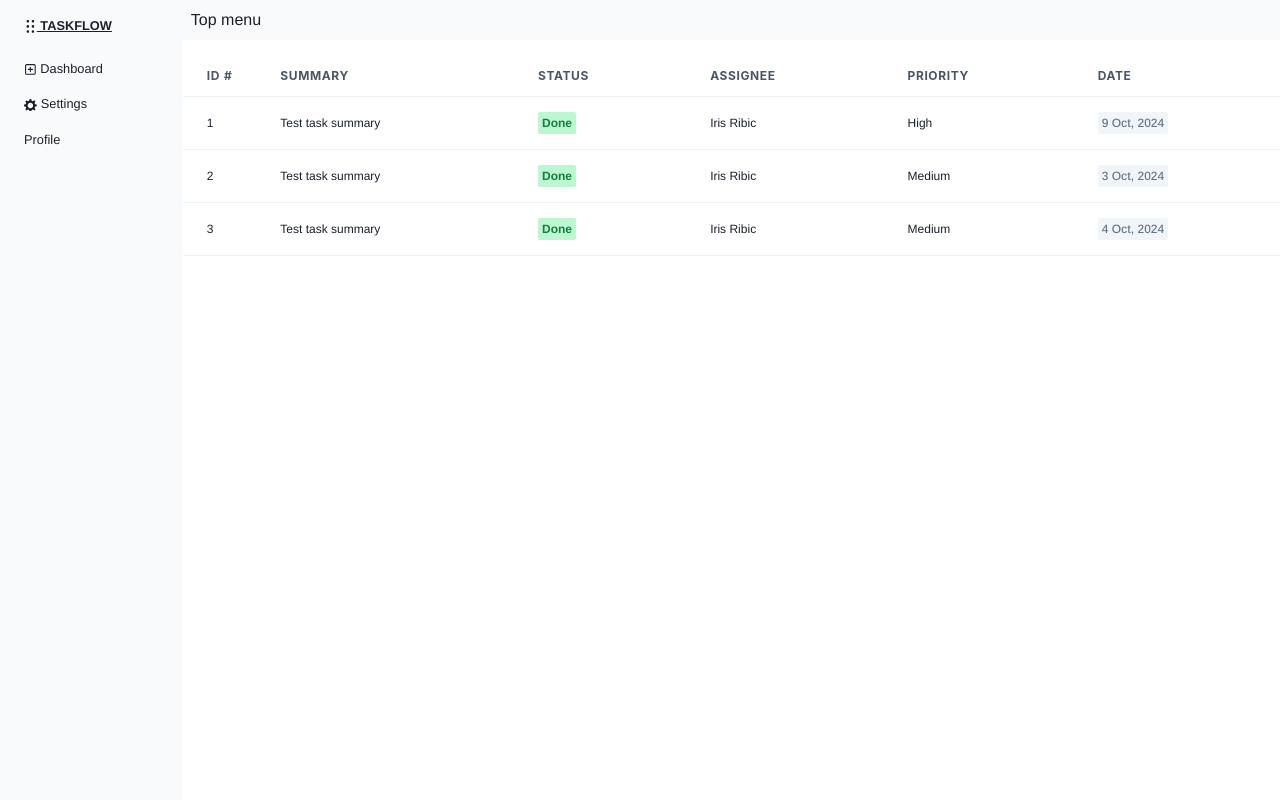
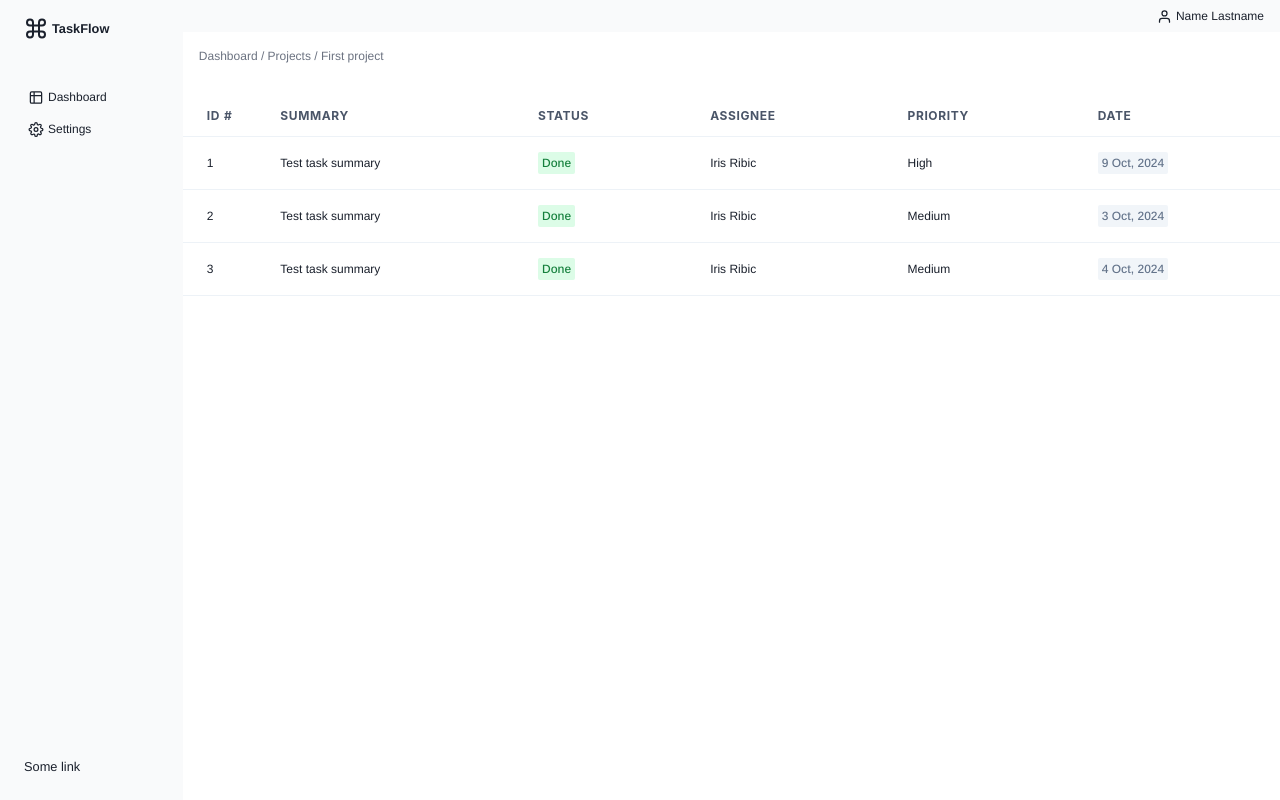
Before and after one commit to tatjanab/taskflow, a Next.js app: page / in a window 1280 px wide. Built offline with nearby package versions, Linux system fonts and the light colour scheme.

Commit message:
icon pack installed, minor styling updates

```diff
--- a/package.json
+++ b/package.json
@@ -17,7 +17,8 @@
     "framer-motion": "^11.11.1",
     "next": "14.2.14",
     "react": "^18",
-    "react-dom": "^18"
+    "react-dom": "^18",
+    "react-feather": "^2.0.10"
   },
   "devDependencies": {
     "@types/node": "^20",
--- a/src/app/components/Dashboard.tsx
+++ b/src/app/components/Dashboard.tsx
@@ -29,11 +29,11 @@ function Dashboard() {
         <Tbody>
           {testData.map((item) => {
             return (
-              <Tr key={item.id}>
+              <Tr key={item.id} className='hover:bg-slate-100'>
                 <Td width='40px'>{item.id}</Td>
                 <Td>{item.summary}</Td>
                 <Td>
-                  <span className='rounded-sm bg-green-200 p-1 font-bold text-green-700'>
+                  <span className='rounded-sm bg-green-100 p-1 font-medium text-green-700'>
                     {item.status}
                   </span>
                 </Td>
--- a/src/app/components/Sidebar.tsx
+++ b/src/app/components/Sidebar.tsx
@@ -1,25 +1,29 @@
 "use client";
 
 import { Box, Link } from "@chakra-ui/react";
-import { DragHandleIcon, SettingsIcon, PlusSquareIcon } from "@chakra-ui/icons";
+
+import { DragHandleIcon, PlusSquareIcon, SunIcon } from "@chakra-ui/icons";
+import { Table, Settings, Command } from "react-feather";
 
 function Sidebar() {
   return (
     <Box height='100vh' className='bg-gray-primary sidebar flex w-1/6 flex-col'>
-      <Link className='px-6 py-4 font-bold uppercase'>
-        <DragHandleIcon /> TaskFlow
+      <Link className='text-md flex flex-row items-center px-6 py-4 font-bold'>
+        <Command height={25} /> <span className='ml-1'>TaskFlow</span>
       </Link>
-      <div className='main-nav flex flex-col'>
-        <Link className='px-6 py-2 hover:bg-slate-300'>
-          <PlusSquareIcon /> Dashboard
-        </Link>
-        <Link className='px-6 py-2 hover:bg-slate-300'>
-          <SettingsIcon className='mr-1' />
-          Settings
-        </Link>
-      </div>
-      <div className='profile px-6 py-2'>
-        <Link>Profile</Link>
+      <div className='flex h-full flex-col justify-between pb-4'>
+        <div className='main-nav mt-6 flex flex-col text-xs'>
+          <Link className='flex flex-row items-center rounded-sm px-6 py-2 hover:bg-sky-100'>
+            <Table height={15} /> <span>Dashboard</span>
+          </Link>
+          <Link className='flex flex-row items-center rounded-sm px-6 py-2 hover:bg-sky-100'>
+            <Settings height={15} />
+            <span>Settings</span>
+          </Link>
+        </div>
+        <div className='profile px-6 py-2'>
+          <Link>Some link</Link>
+        </div>
       </div>
     </Box>
   );
--- a/src/app/components/TopBar.tsx
+++ b/src/app/components/TopBar.tsx
@@ -1,5 +1,21 @@
+import { Link } from "@chakra-ui/react";
+import { User } from "react-feather";
+
 function TopBar() {
-  return <div className='bg-gray-primary p-2'>Top menu</div>;
+  return (
+    <>
+      <div className='bg-gray-primary flex flex-row justify-end px-4 py-2'>
+        <Link className='flex flex-row items-center text-xs'>
+          <User className='mr-1' size={15} /> <span>Name Lastname</span>
+        </Link>
+      </div>
+      <div className='p-4'>
+        <p className='text-xs text-gray-500'>
+          Dashboard / Projects / First project
+        </p>
+      </div>
+    </>
+  );
 }
 
 export default TopBar;
--- a/src/app/globals.scss
+++ b/src/app/globals.scss
@@ -14,9 +14,15 @@
   }
 }
 
-// body {
-//   font-family: "Arimo", sans-serif !important;
-// }
+body {
+  color: #333;
+}
+
+a {
+  &:hover {
+    text-decoration: none !important;
+  }
+}
 
 @layer utilities {
   .text-balance {
```
Also changed, not shown: 1 other file (tests, documents, lock files or other folders).
